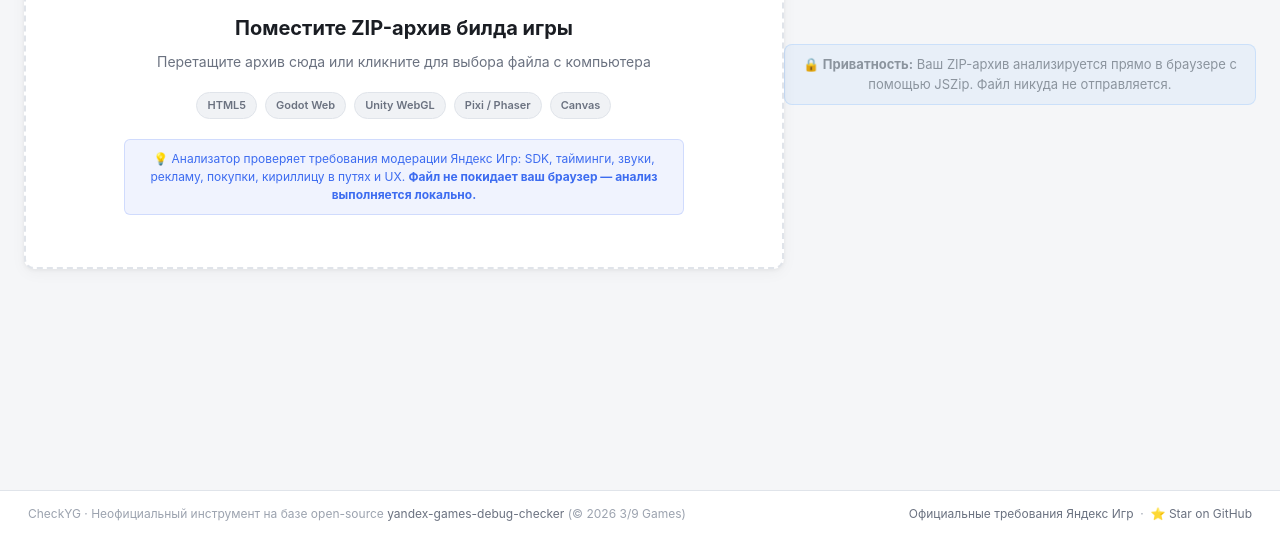
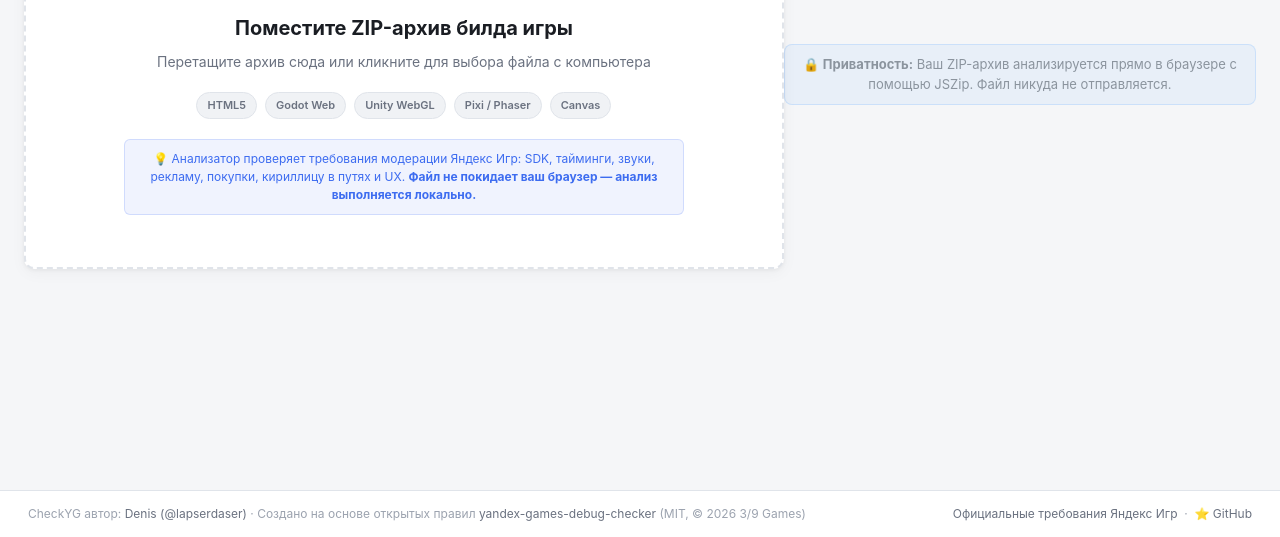
Before and after one commit to lapserdaser/Check-Yandex-Games, a plain HTML site: page docs/index.html in a window 1280 px wide. Shown: the part 263-800 px from the top of the page. Drawn offline with Linux system fonts and the light colour scheme.

Commit message:
docs(authors): clarify authorship — Denis as creator of CheckYG, based on 3/9 Games rules

```diff
--- a/docs/index.html
+++ b/docs/index.html
@@ -218,11 +218,11 @@
   </main>
 
   <footer class="app-footer">
-    <span>CheckYG · Неофициальный инструмент на базе open-source <a href="https://github.com/Nioris/yandex-games-debug-checker" target="_blank" rel="noopener">yandex-games-debug-checker</a> (© 2026 3/9 Games)</span>
+    <span>CheckYG автор: <a href="https://github.com/lapserdaser" target="_blank" rel="noopener">Denis (@lapserdaser)</a> · Создано на основе открытых правил <a href="https://github.com/Nioris/yandex-games-debug-checker" target="_blank" rel="noopener">yandex-games-debug-checker</a> (MIT, © 2026 3/9 Games)</span>
     <span class="footer-links">
       <a href="https://yandex.ru/dev/games/doc/ru/concepts/requirements" target="_blank" rel="noopener">Официальные требования Яндекс Игр</a>
       &nbsp;·&nbsp;
-      <a href="https://github.com/lapserdaser/Check-Yandex-Games" target="_blank" rel="noopener">⭐ Star on GitHub</a>
+      <a href="https://github.com/lapserdaser/Check-Yandex-Games" target="_blank" rel="noopener">⭐ GitHub</a>
     </span>
   </footer>
 
```
Also changed, not shown: docs/engine.js (+4 -4 lines), README.md, 1 other file.
